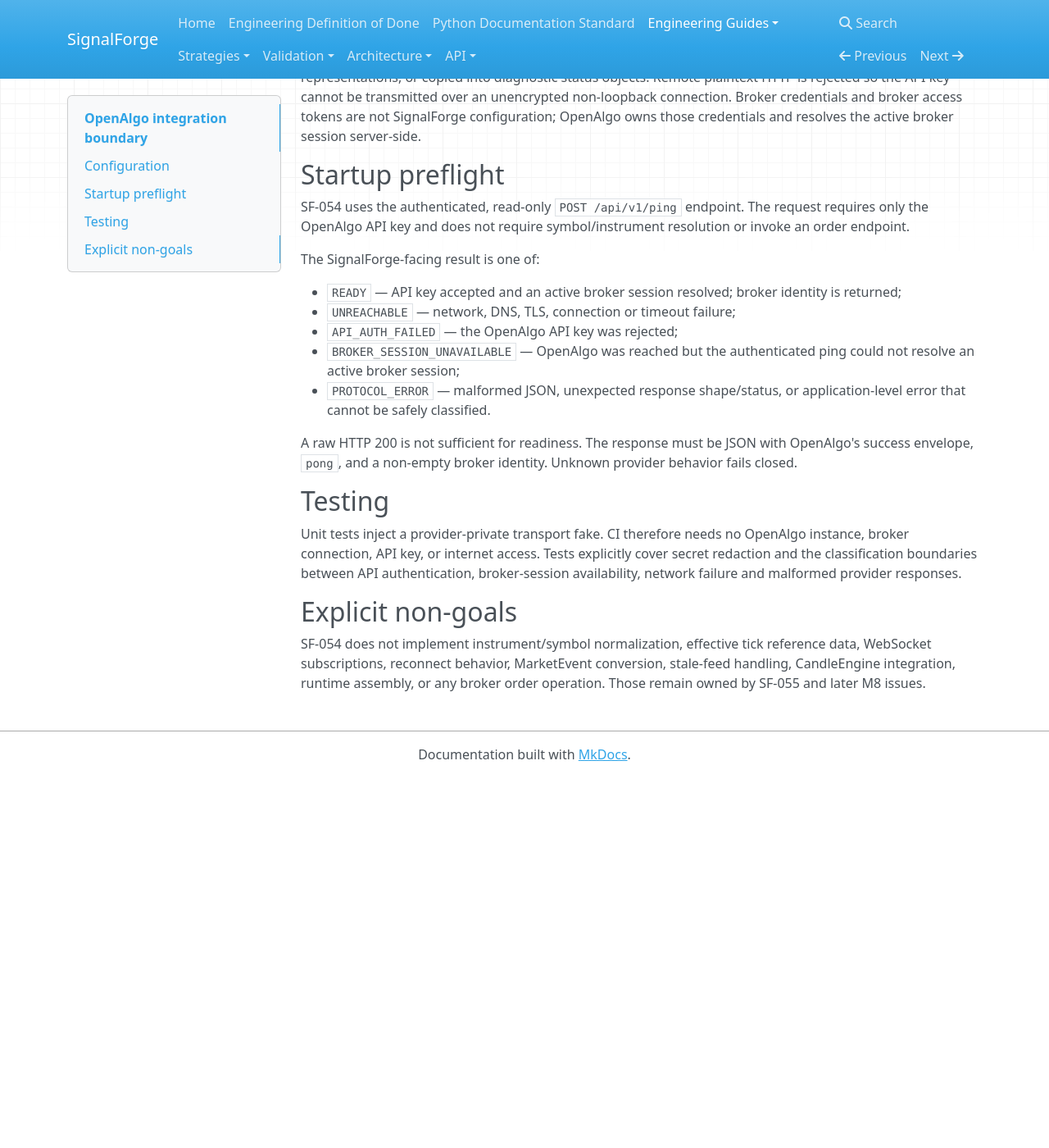
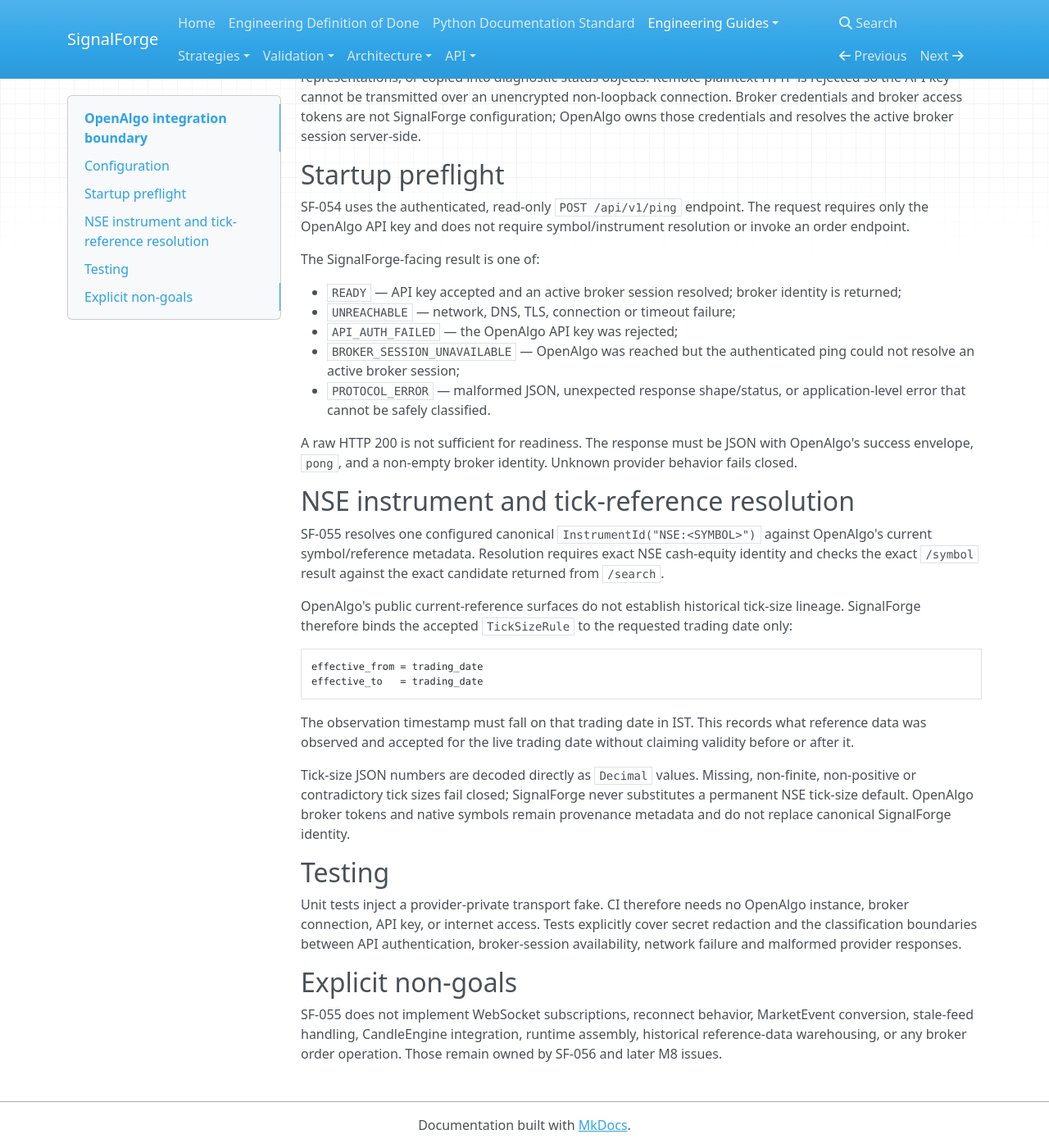
Before and after one commit to harishkamathuk/signalforge, an MkDocs documentation site: the page built from docs/openalgo-integration.md, in a window 1280 px wide and 1400 px high, scrolled down 451 px. Shown: the whole window at 82% size. Built offline with MkDocs 1.6.1, drawn with Linux system fonts in a browser that asks for light colours; nearby versions of some CDN libraries; before the commit the page ends 1399 px from its top, so only the background shows below that.

Commit message:
SF-055: document instrument and tick-reference boundary

````diff
--- a/docs/openalgo-integration.md
+++ b/docs/openalgo-integration.md
@@ -36,6 +36,28 @@ The SignalForge-facing result is one of:
 A raw HTTP 200 is not sufficient for readiness. The response must be JSON with OpenAlgo's success
 envelope, `pong`, and a non-empty broker identity. Unknown provider behavior fails closed.
 
+## NSE instrument and tick-reference resolution
+
+SF-055 resolves one configured canonical `InstrumentId("NSE:<SYMBOL>")` against OpenAlgo's
+current symbol/reference metadata. Resolution requires exact NSE cash-equity identity and checks
+the exact `/symbol` result against the exact candidate returned from `/search`.
+
+OpenAlgo's public current-reference surfaces do not establish historical tick-size lineage.
+SignalForge therefore binds the accepted `TickSizeRule` to the requested trading date only:
+
+```text
+effective_from = trading_date
+effective_to   = trading_date
+```
+
+The observation timestamp must fall on that trading date in IST. This records what reference data
+was observed and accepted for the live trading date without claiming validity before or after it.
+
+Tick-size JSON numbers are decoded directly as `Decimal` values. Missing, non-finite,
+non-positive or contradictory tick sizes fail closed; SignalForge never substitutes a permanent
+NSE tick-size default. OpenAlgo broker tokens and native symbols remain provenance metadata and do
+not replace canonical SignalForge identity.
+
 ## Testing
 
 Unit tests inject a provider-private transport fake. CI therefore needs no OpenAlgo instance,
@@ -45,7 +67,6 @@ failure and malformed provider responses.
 
 ## Explicit non-goals
 
-SF-054 does not implement instrument/symbol normalization, effective tick reference data,
-WebSocket subscriptions, reconnect behavior, MarketEvent conversion, stale-feed handling,
-CandleEngine integration, runtime assembly, or any broker order operation. Those remain owned by
-SF-055 and later M8 issues.
+SF-055 does not implement WebSocket subscriptions, reconnect behavior, MarketEvent conversion,
+stale-feed handling, CandleEngine integration, runtime assembly, historical reference-data
+warehousing, or any broker order operation. Those remain owned by SF-056 and later M8 issues.
````
